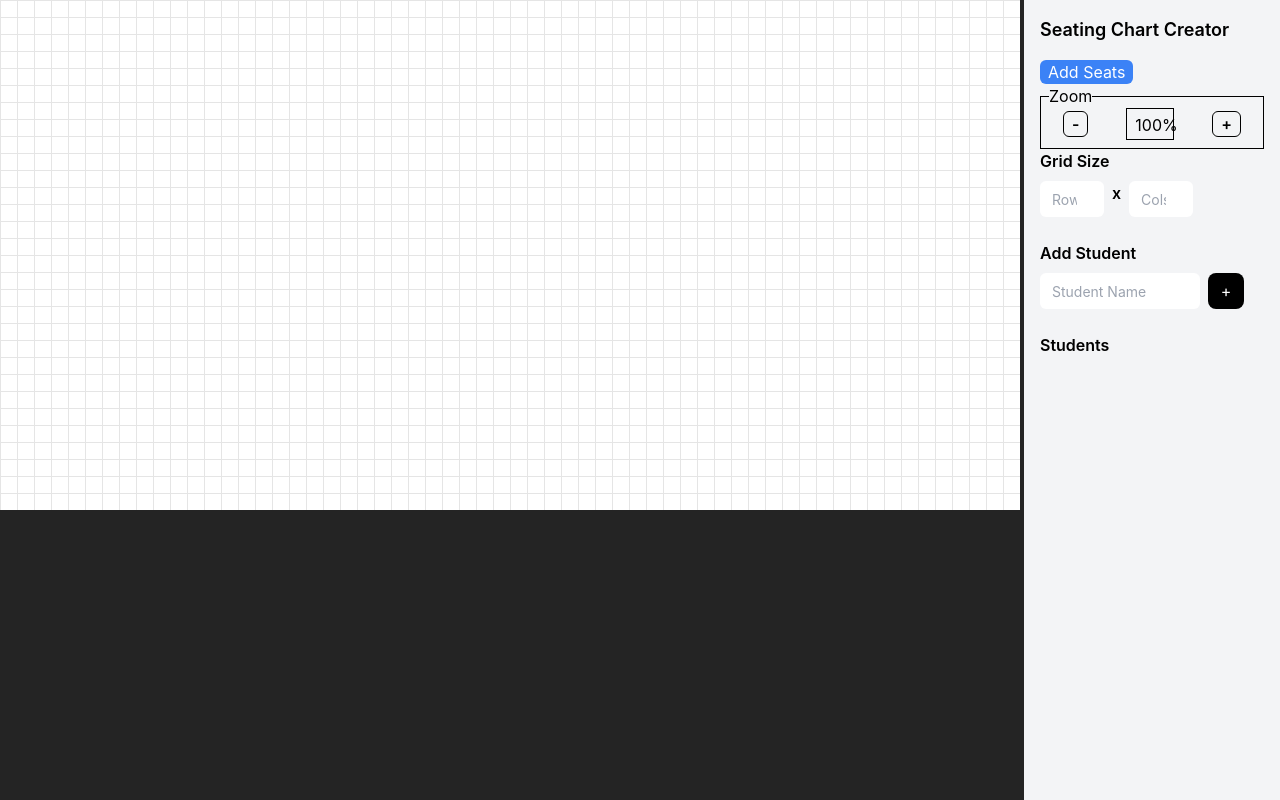
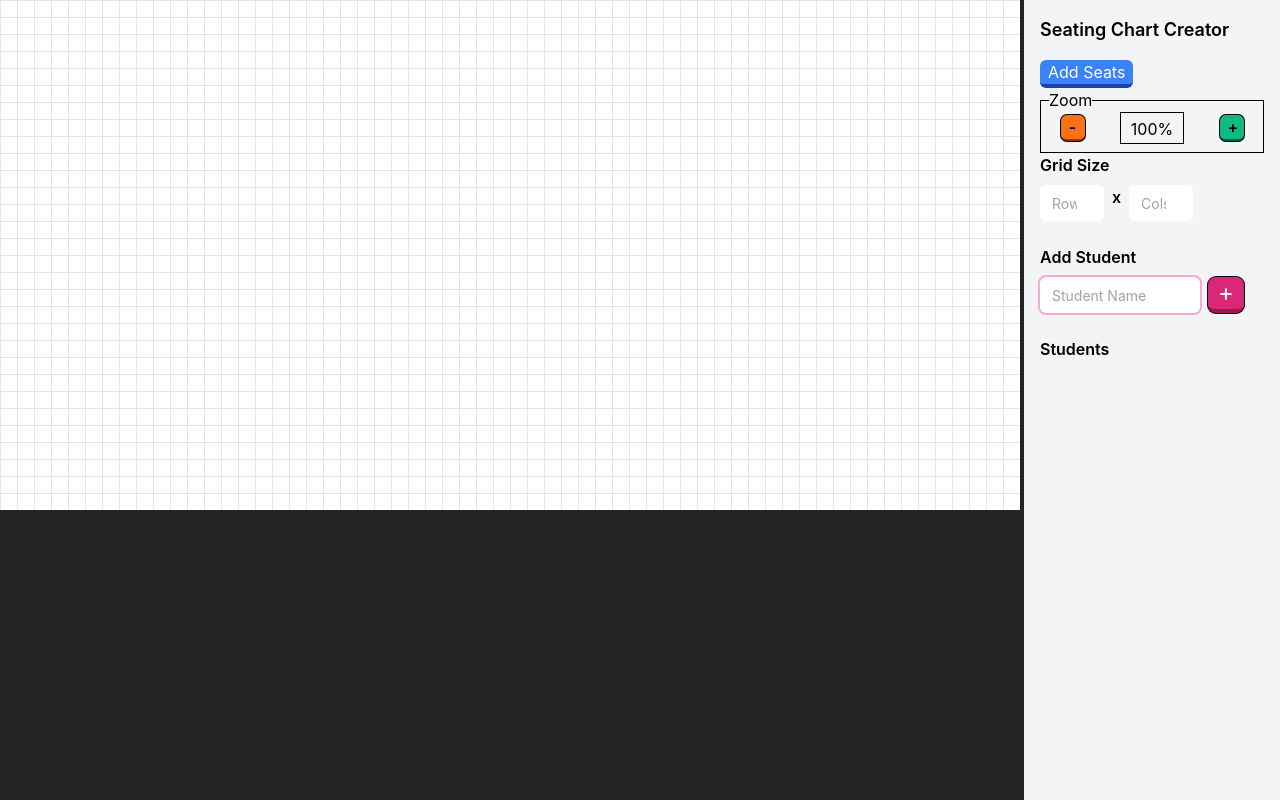
Before and after one commit to probably-neb/seating-chart-vanilla-js, a website built with Vite: page index.html in a window 1280 px wide. Built offline with nearby package versions, Linux system fonts and the light colour scheme.

Commit message:
improve styling

```diff
--- a/index.html
+++ b/index.html
@@ -18,20 +18,20 @@
             <div class="w-64 bg-gray-100 p-4 overflow-y-auto text-black">
                 <h2 class="text-lg font-semibold mb-4">Seating Chart Creator</h2>
 
-                <button id="add-seat-button" class="bg-blue-500 rounded-md px-2 text-white">
+                <button id="add-seat-button" class="bg-blue-500 rounded-md px-2 text-white border-b-4 border-b-blue-800">
                     Add Seats
                 </button>
 
                 <fieldset class="border border-black pb-2">
                     <legend class="ml-2">Zoom</legend>
                     <div class="flex flex-row gap-4 items-center justify-evenly text-center">
-                        <button id="zoom-out" class="border border-black rounded-md px-2 font-semibold text-md">
+                        <button id="zoom-out" class="ring-1 ring-black rounded-md px-2 font-semibold text-md border-b-2 border-b-orange-800 bg-orange-500 w-6 text-center hover:bg-orange-600">
                             -
                         </button>
-                        <div id="zoom-display" class="border border-black px-2 py-1 w-12 h-8 text-center">
+                        <div id="zoom-display" class="border border-black px-2 py-1 w-16 h-8 text-center">
                                 100% <!-- PLACEHOLDER -->
                         </div>
-                        <button id="zoom-in" class="border border-black rounded-md px-2 font-semibold text-md">
+                        <button id="zoom-in" class="ring-1 ring-black rounded-md px-2 font-semibold text-md border-b-2 border-b-emerald-800 bg-emerald-500 w-6 text-center hover:bg-emerald-600">
                             +
                         </button >
                     </div>
@@ -49,8 +49,9 @@
                 <div class="mb-6">
                     <h3 class="text-md font-semibold mb-2">Add Student</h3>
                     <div class="flex space-x-2">
-                        <input id="student-name-input" type="text" placeholder="Student Name" class="h-9 px-3 py-2 bg-white text-black text-sm rounded-md w-40" />
-                        <button id="add-student-button" class="bg-black text-white rounded-lg w-9">
+                        <input id="student-name-input" type="text" placeholder="Student Name" class="h-9 px-3 py-2 bg-white text-black text-sm rounded-md w-40 ring-2 ring-pink-300 focus:ring-pink-500 focus:outline-none" />
+
+                        <button id="add-student-button" class="bg-pink-600 border-b-4 ring-1 ring-black border-b-pink-800 text-white rounded-lg w-9 focus:outline-none focus:ring-2 hover:bg-pink-700 text-2xl">
                             +
                         </Button>
                     </div>
```
